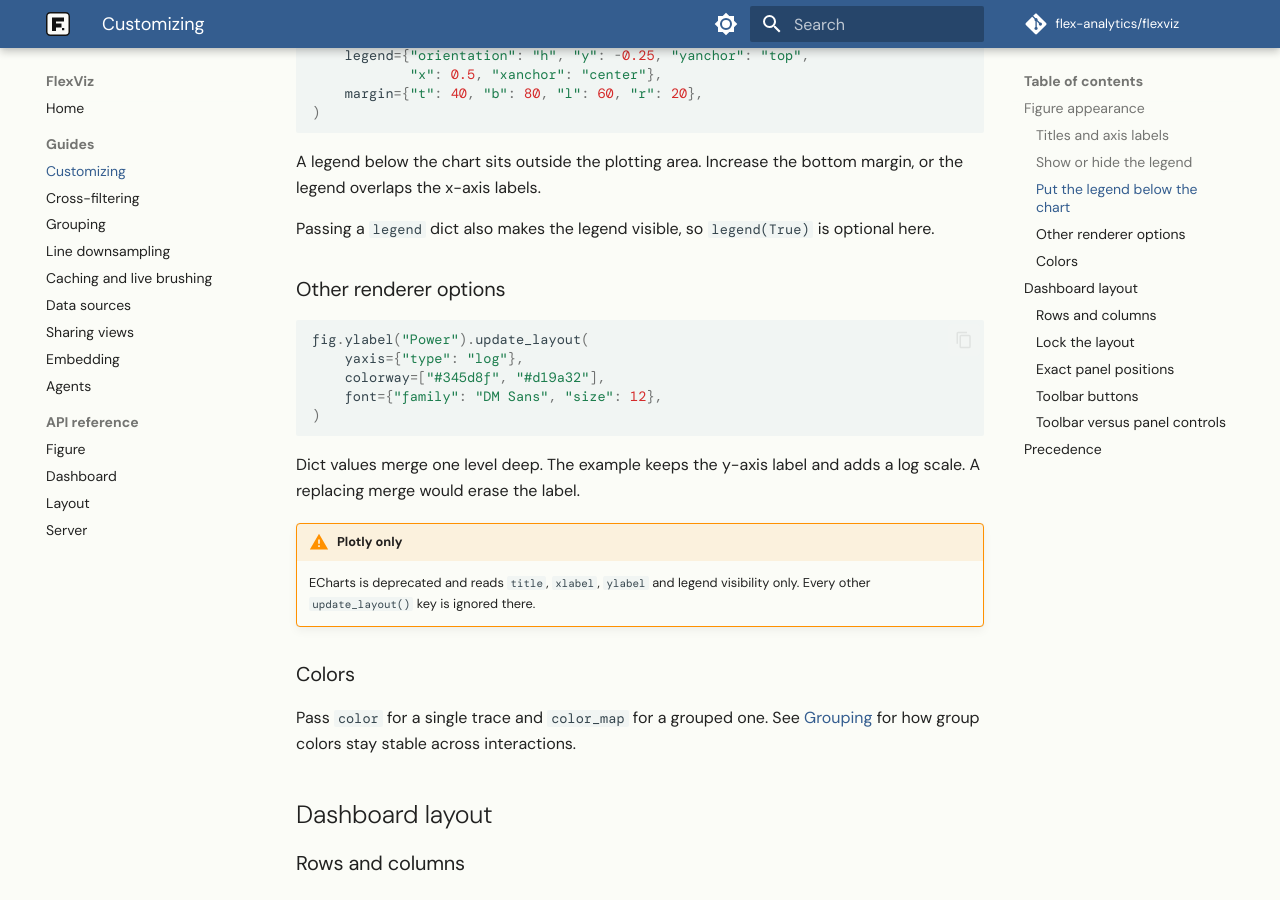
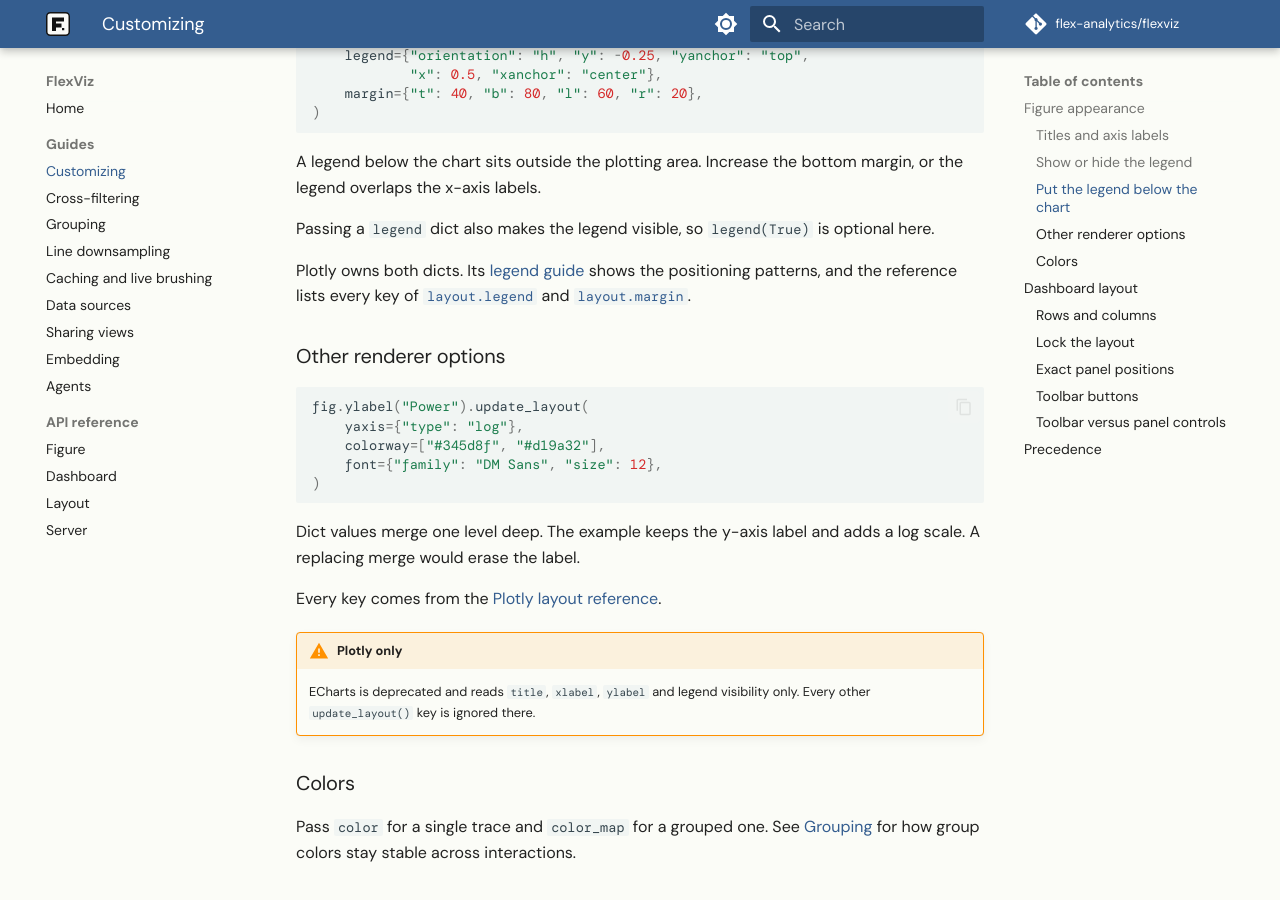
Before and after one commit to flex-analytics/flexviz, an MkDocs documentation site: the page built from docs/guides/customizing.md, in a window 1280 px wide and 900 px high, scrolled down 969 px. Built offline with MkDocs 1.6.1 and Material for MkDocs 9.7.7, drawn with Linux system fonts in a browser that asks for light colours; some web fonts are replaced; comment, search, counter and statistics services are not loaded.

Commit message:
docs: link the Plotly legend and layout reference from the customizing guide

````diff
--- a/docs/guides/customizing.md
+++ b/docs/guides/customizing.md
@@ -51,6 +51,12 @@ margin, or the legend overlaps the x-axis labels.
 Passing a `legend` dict also makes the legend visible, so `legend(True)` is
 optional here.
 
+Plotly owns both dicts. Its
+[legend guide](https://plotly.com/python/legend/) shows the positioning
+patterns, and the reference lists every key of
+[`layout.legend`](https://plotly.com/python/reference/layout/#layout-legend)
+and [`layout.margin`](https://plotly.com/python/reference/layout/#layout-margin).
+
 ### Other renderer options
 
 ```python
@@ -63,6 +69,9 @@ fig.ylabel("Power").update_layout(
 
 Dict values merge one level deep. The example keeps the y-axis label and adds
 a log scale. A replacing merge would erase the label.
+
+Every key comes from the
+[Plotly layout reference](https://plotly.com/python/reference/layout/).
 
 !!! warning "Plotly only"
     ECharts is deprecated and reads `title`, `xlabel`, `ylabel` and legend
````
Also changed, not shown: 1 other file.
